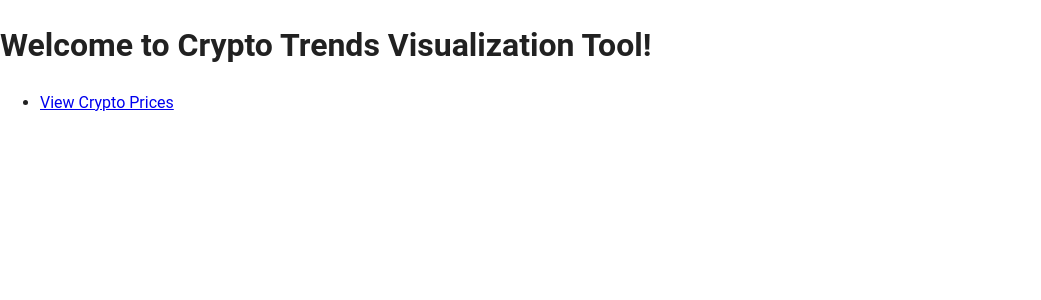
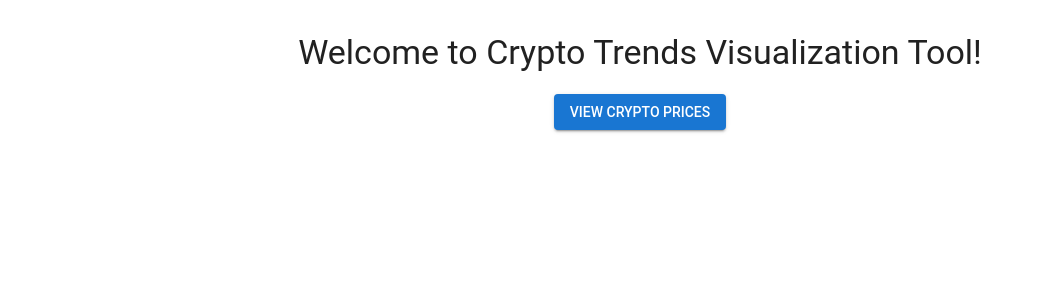
Before and after one commit to ConradPB/Crypto-Trends-Visualization-Tool, a React (Vite) app in the folder frontend/cryptotool/: page / in a window 1280 px wide. Shown: the top 300 px of the page, without its empty margins (0-1041 px from the left). Built offline with nearby package versions, Linux system fonts and the light colour scheme.

Commit message:
updated with mui

```diff
--- a/frontend/cryptotool/src/pages/Dashboard.tsx
+++ b/frontend/cryptotool/src/pages/Dashboard.tsx
@@ -1,19 +1,18 @@
-// pages/Dashboard.tsx
-import React from 'react';
 import { Link } from 'react-router-dom';
+import { Button, Typography, Box } from '@mui/material';
 
 const Dashboard = () => {
     return (
-        <div>
-            <h1>Welcome to Crypto Trends Visualization Tool!</h1>
-            <nav>
-                <ul>
-                    <li>
-                        <Link to="/crypto">View Crypto Prices</Link>
-                    </li>
-                </ul>
-            </nav>
-        </div>
+        <Box sx={{ textAlign: 'center', mt: 4 }}>
+            <Typography variant="h4" gutterBottom>
+                Welcome to Crypto Trends Visualization Tool!
+            </Typography>
+            <Box>
+                <Button variant="contained" color="primary" sx={{ m: 1 }} component={Link} to="/crypto">
+                    View Crypto Prices
+                </Button>
+            </Box>
+        </Box>
     );
 };
 
```
